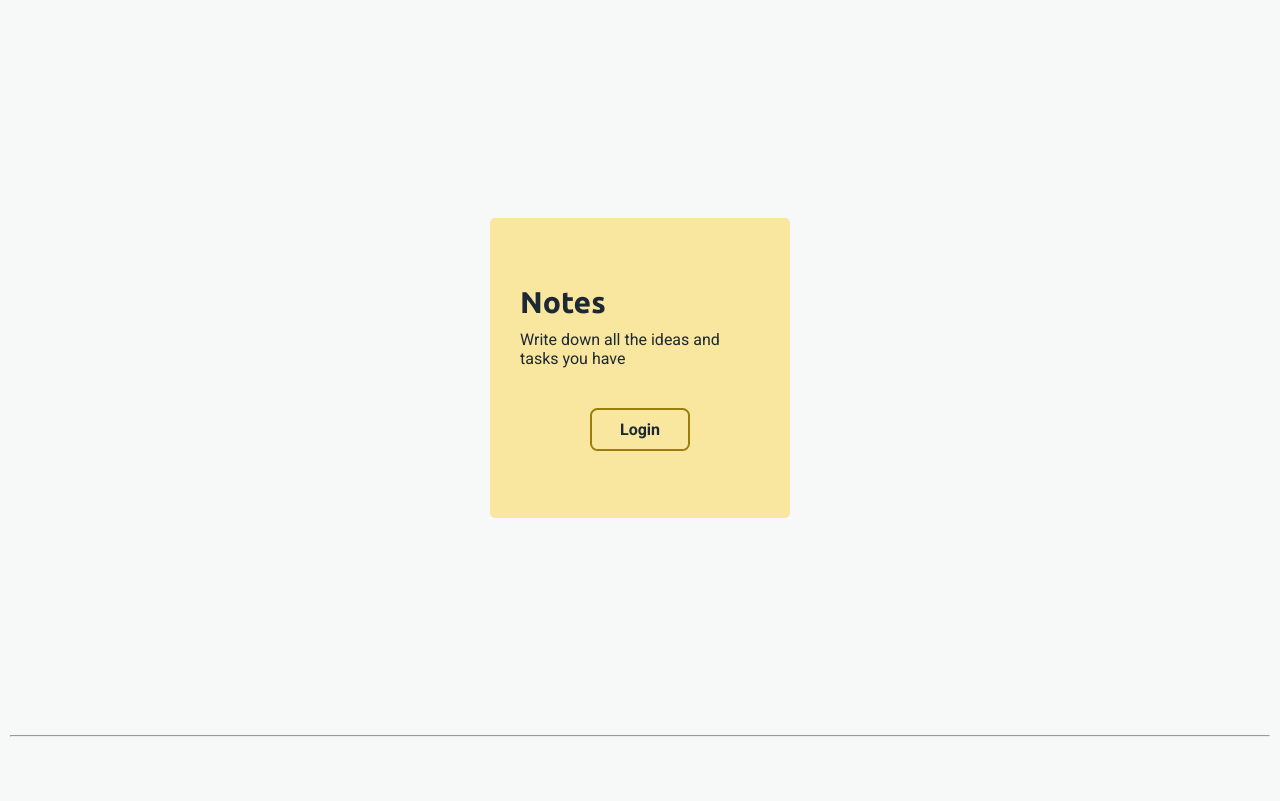
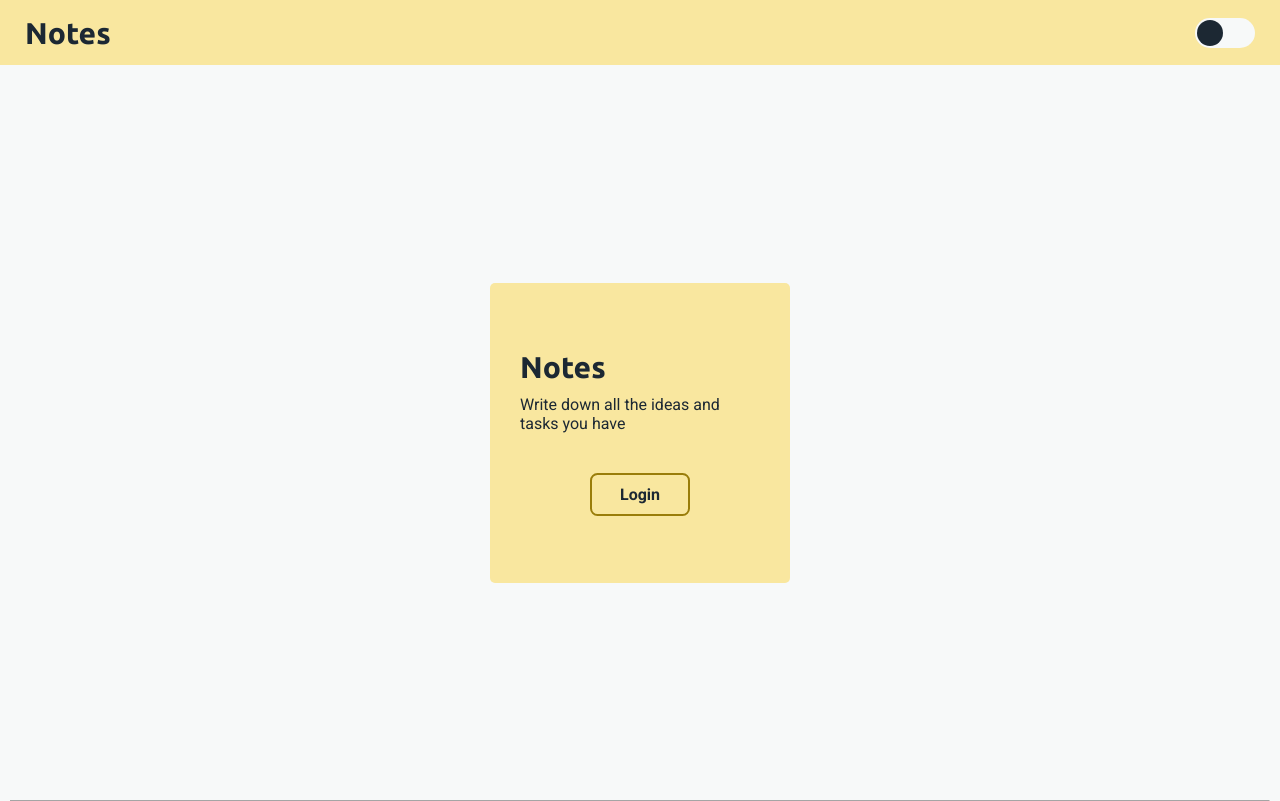
Before and after one commit to NerioBalza/notes, a React (Create React App) app: page / in a window 1280 px wide. Built offline with nearby package versions, Linux system fonts and the light colour scheme.

Commit message:
Boton para el DarkMode

```diff
--- a/public/index.html
+++ b/public/index.html
@@ -7,7 +7,7 @@
       name="description"
       content="Web site created using create-react-app"
     />
-    <title>React App</title>
+    <title>Notes</title>
   </head>
   <body>
     <div id="root"></div>
--- a/src/assets/styles/Index.scss
+++ b/src/assets/styles/Index.scss
@@ -5,3 +5,4 @@
 @import "./pages/Home.scss";
 
 //components
+@import "./components/Header.scss";
--- /dev/null
+++ b/src/assets/styles/components/Header.scss
@@ -0,0 +1,42 @@
+.header {
+  height: 6.5rem;
+  padding: 0 2.5rem;
+  display: flex;
+  align-items: center;
+  justify-content: space-between;
+  background-color: $primary-color;
+
+  &__title {
+    font-size: 3rem;
+    line-height: 3rem;
+  }
+
+  .dark-mode {
+    width: 60px;
+    height: 30px;
+    border-radius: 15px;
+    background-color: $light-color;
+    position: relative;
+
+    &__button {
+      transition: 500ms;
+      position: absolute;
+      width: 26px;
+      height: 26px;
+      margin: 2px;
+      border-radius: 13px;
+      left: 0;
+      background-color: $dark-color;
+    }
+  }
+}
+
+body.dark .header {
+  background-color: rgba(#000000, 0.25);
+
+  .dark-mode {
+    &__button {
+      left: 30px;
+    }
+  }
+}
--- a/src/assets/styles/lib/Globals.scss
+++ b/src/assets/styles/lib/Globals.scss
@@ -6,8 +6,8 @@ $title-font: "Ubuntu", sans-serif;
 $text-font: "Roboto", sans-serif;
 
 //Colors:
-$primary-color: #9a7d0a;
-$secundary-color: #f9e79f;
+$primary-color: #f9e79f;
+$secundary-color: #9a7d0a;
 $tertiary-color: #abb2b9;
 $dark-color: #1c2833;
 $light-color: #f7f9f9;
@@ -47,6 +47,11 @@ a {
   text-decoration: none;
 }
 
+hr {
+  border-color: $light-color;
+  border-bottom: none;
+}
+
 .btn {
   display: block;
   text-align: center;
@@ -57,6 +62,6 @@ a {
   min-width: 100px;
   max-width: 200px;
   background: transparent;
-  border: 2px solid $primary-color;
+  border: 2px solid $secundary-color;
   border-radius: 0.75rem;
 }
--- a/src/assets/styles/pages/Home.scss
+++ b/src/assets/styles/pages/Home.scss
@@ -18,7 +18,7 @@
       max-width: 300px;
       height: auto;
       min-height: 300px;
-      background: $secundary-color;
+      background: $primary-color;
       border-radius: 5px;
     }
     &__title {
--- a/src/components/Header.jsx
+++ b/src/components/Header.jsx
@@ -0,0 +1,18 @@
+import React from "react";
+
+const Header = () => {
+  const handleDarkMode = () => {
+    document.body.classList.toggle("dark");
+  };
+
+  return (
+    <header className="header">
+      <h1 className="header__title">Notes</h1>
+      <div className="dark-mode" id="dark-mode" onClick={handleDarkMode}>
+        <div className="dark-mode__button"></div>
+      </div>
+    </header>
+  );
+};
+
+export default Header;
--- a/src/components/Layout.jsx
+++ b/src/components/Layout.jsx
@@ -1,7 +1,13 @@
 import React from "react";
 
+import Header from "./Header";
+
 const Layout = ({ children }) => {
-  return <>{children}</>;
+  return (
+    <>
+      <Header /> {children}
+    </>
+  );
 };
 
 export default Layout;
```
